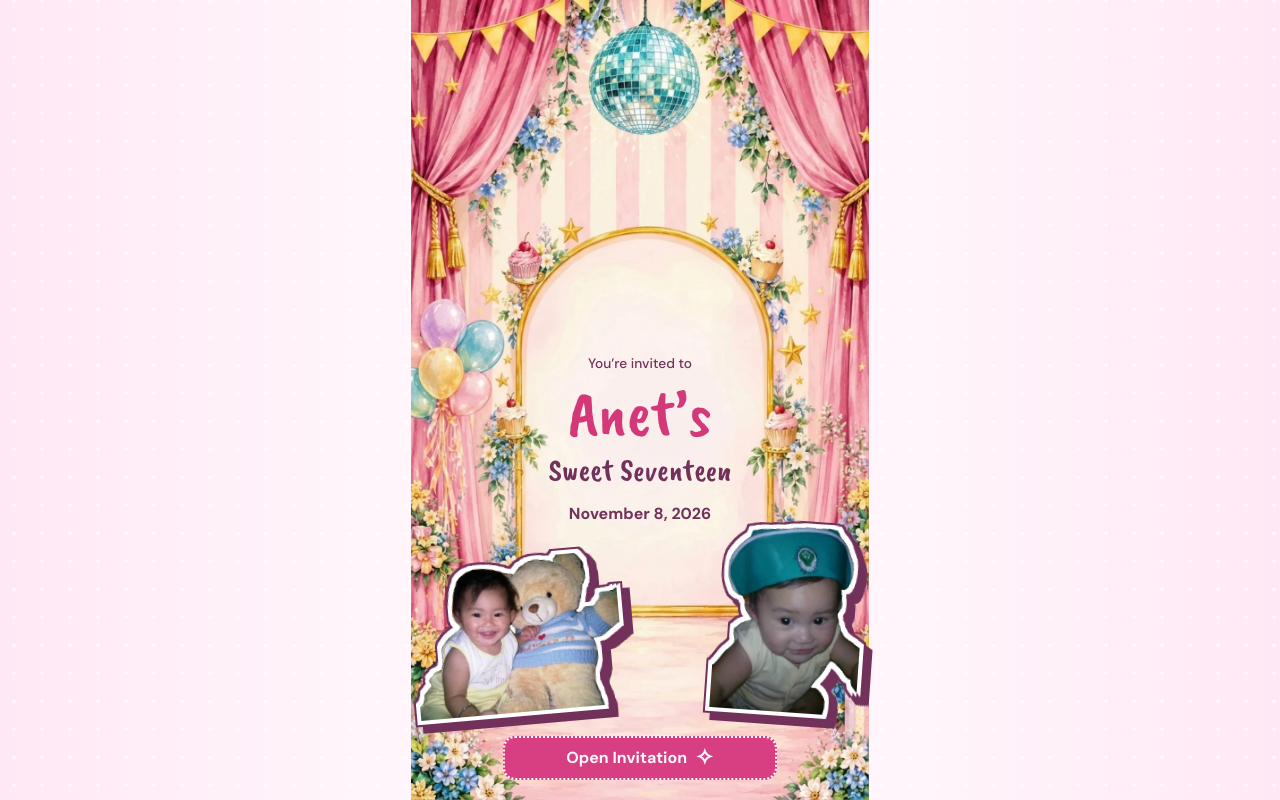
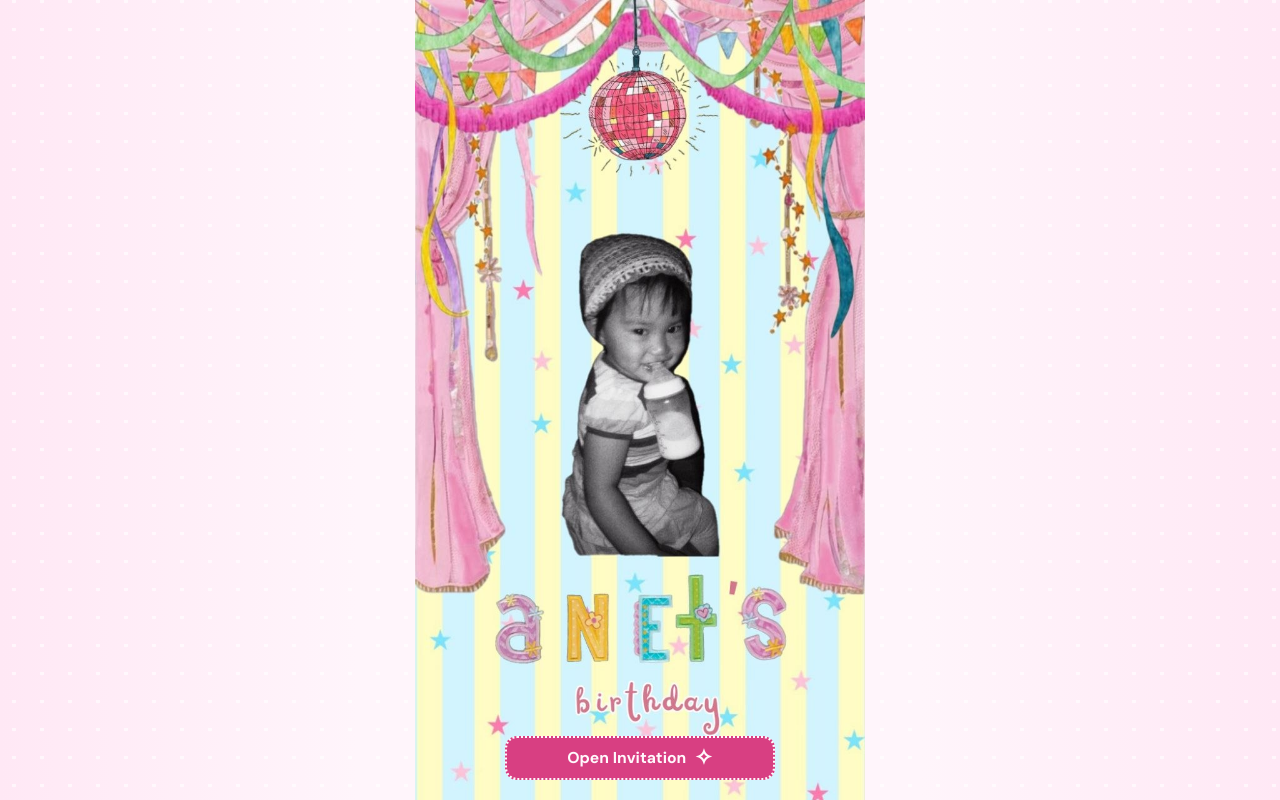
Before and after one commit to FrederykAbryan/Anet, a React (Vite) app: page / in a window 1280 px wide. Built offline with nearby package versions, Linux system fonts and the light colour scheme.

Commit message:
feat: use supplied birthday stage artwork

```diff
--- a/src/App.jsx
+++ b/src/App.jsx
@@ -6,9 +6,7 @@ import { useGSAP } from '@gsap/react';
 import pinkButterfly from '../assets/paper-butterfly.webp';
 import yellowButterfly from '../assets/paper-butterfly-yellow.webp';
 import welcomePhotoPlaceholder from '../assets/welcome-photo-placeholder.webp';
-import stageArtwork from '../assets/anet-theatrical-cover-stage.webp';
-import stageChildTeddy from '../assets/anet-child-teddy-cutout.webp';
-import stageChildHat from '../assets/anet-child-hat-cutout.webp';
+import stageArtwork from '../assets/anet-birthday-stage-reference.jpg';
 import venuePhoto from '../assets/venue-braci.webp';
 import DiscoGlobe from './DiscoGlobe.jsx';
 import { invite, venue } from './invite.ts';
@@ -105,17 +103,12 @@ function WelcomePage({ invite, onOpen }) {
   const { contextSafe } = useGSAP({ scope: root });
   const name = invite.name?.trim() || 'Anet';
   const guest = invite.guest?.trim();
-  const date = invite.date?.trim() || 'Date to be announced';
-  const celebration = 'Sweet Seventeen';
 
   useGSAP(() => {
     const media = gsap.matchMedia();
     media.add('(prefers-reduced-motion: no-preference)', () => {
       gsap.timeline({ defaults: { ease: 'power3.out' } })
         .from('.stage-cover', { scale: 0.96, autoAlpha: 0, duration: 0.5 })
-        .from('.stage-child-teddy', { xPercent: -30, yPercent: 10, rotation: -14, autoAlpha: 0, duration: 0.55, ease: 'back.out(1.5)' }, '-=0.3')
-        .from('.stage-child-hat', { xPercent: 30, yPercent: 10, rotation: 14, autoAlpha: 0, duration: 0.55, ease: 'back.out(1.5)' }, '<')
-        .from('.stage-copy > *', { y: 16, autoAlpha: 0, stagger: 0.06, duration: 0.42 }, '-=0.35')
         .from('.stage-opening', { y: 14, scale: 0.92, autoAlpha: 0, duration: 0.4, ease: 'back.out(1.8)' }, '-=0.25');
     });
   }, { scope: root });
@@ -124,9 +117,7 @@ function WelcomePage({ invite, onOpen }) {
     gsap.timeline()
       .to('.stage-open', { scale: 0.95, duration: 0.1, ease: 'power2.in' })
       .to('.stage-open', { scale: 1.04, duration: 0.16, ease: 'back.out(2)' })
-      .to('.stage-child-teddy', { xPercent: -40, yPercent: 8, rotation: -14, autoAlpha: 0, duration: 0.42, ease: 'power3.in' }, 0.06)
-      .to('.stage-child-hat', { xPercent: 40, yPercent: 8, rotation: 14, autoAlpha: 0, duration: 0.42, ease: 'power3.in' }, 0.06)
-      .to(['.stage-copy', '.stage-opening'], { y: -18, scale: 0.95, autoAlpha: 0, duration: 0.36, stagger: 0.04, ease: 'power2.in' }, 0.08)
+      .to('.stage-opening', { y: -18, scale: 0.95, autoAlpha: 0, duration: 0.36, ease: 'power2.in' }, 0.08)
       .to('.stage-cover', { scale: 1.07, duration: 0.45, ease: 'power2.inOut' }, 0.12);
   });
 
@@ -142,16 +133,8 @@ function WelcomePage({ invite, onOpen }) {
   }
 
   return <main className="welcome-page stage-welcome" ref={root}>
-    <section className="stage-cover" aria-labelledby="stage-name">
-      <img className="stage-artwork" src={stageArtwork} alt="" aria-hidden="true" width="1024" height="1792" fetchPriority="high" draggable="false" />
-      <img className="stage-child-cutout stage-child-teddy" src={stageChildTeddy} alt="" aria-hidden="true" draggable="false" />
-      <img className="stage-child-cutout stage-child-hat" src={stageChildHat} alt="" aria-hidden="true" draggable="false" />
-      <div className={`stage-copy${name.length > 24 ? ' stage-copy-long' : ''}${name.length > 50 ? ' stage-copy-extra-long' : ''}`}>
-        <p className="stage-greeting">You’re invited to</p>
-        <h1 id="stage-name">{name}’s</h1>
-        <p className="stage-celebration">{celebration}</p>
-        <p className={`stage-date${date.length > 35 ? ' stage-date-long' : ''}`}>{date}</p>
-      </div>
+    <section className="stage-cover" aria-label={`${name}'s birthday invitation`}>
+      <img className="stage-artwork" src={stageArtwork} alt={`${name}'s illustrated birthday invitation with a childhood portrait`} width="720" height="1280" fetchPriority="high" draggable="false" />
       <div className="stage-opening">
         {guest && <p className={`stage-guest${guest.length > 35 ? ' stage-guest-long' : ''}`}>For {guest}</p>}
         <button type="button" className="stage-open" onClick={handleOpen} disabled={opening} aria-label={`Open the invitation to ${name}'s birthday party`}>Open Invitation <span aria-hidden="true">✧</span></button>
--- a/welcome.css
+++ b/welcome.css
@@ -155,7 +155,7 @@ body:has(.stage-welcome) .site-footer { display: none; }
   container-type: inline-size;
   isolation: isolate;
   width: min(100%, 480px);
-  aspect-ratio: 4 / 7;
+  aspect-ratio: 9 / 16;
 }
 .stage-artwork {
   position: absolute;
@@ -164,7 +164,7 @@ body:has(.stage-welcome) .site-footer { display: none; }
   display: block;
   width: 100%;
   height: 100%;
-  object-fit: fill;
+  object-fit: cover;
   pointer-events: none;
 }
 .stage-child-cutout {
@@ -252,7 +252,7 @@ body:has(.stage-welcome) .site-footer { display: none; }
 .stage-open:focus-visible { outline: 3px solid var(--color-stage-focus); outline-offset: 4px; }
 .stage-open:disabled { opacity: .55; cursor: not-allowed; transform: none; }
 @media (min-width: 600px) and (min-height: 600px) {
-  .stage-cover { width: min(480px, calc(100svh * 4 / 7)); }
+  .stage-cover { width: min(480px, calc(100svh * 9 / 16)); }
 }
 @media (prefers-reduced-motion: reduce) {
   .stage-open { transition: none; }
```
Also changed, not shown: assets/anet-birthday-stage-reference.jpg (added).
